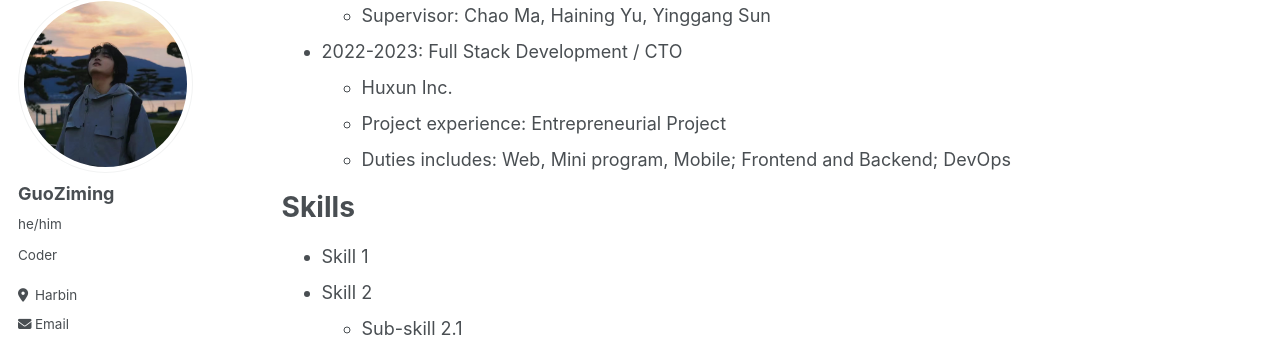
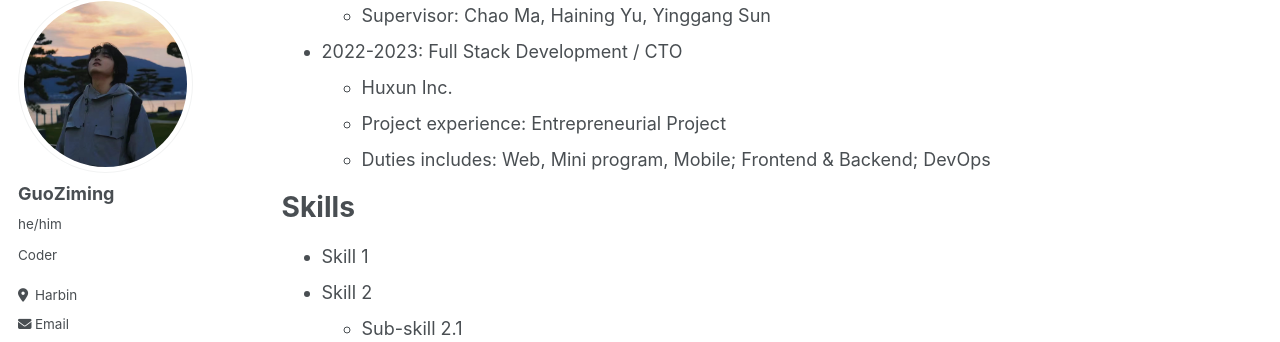
Before and after one commit to mcxiaoxiao/mcxiaoxiao.github.io, a Jekyll site: the page built from _pages/cv.md, in a window 1280 px wide and 900 px high, scrolled down 472 px. Shown: the part 111-453 px from the top of the window. Built offline with Jekyll 4.4.1, drawn with Linux system fonts in a browser that asks for light colours; some web fonts are replaced.

Commit message:
Update cv.md

```diff
--- a/_pages/cv.md
+++ b/_pages/cv.md
@@ -33,7 +33,7 @@ Work experience
 * 2022-2023: Full Stack Development / CTO
   * Huxun Inc.
   * Project experience: Entrepreneurial Project
-  * Duties includes: Web, Mini program, Mobile; Frontend and Backend; DevOps
+  * Duties includes: Web, Mini program, Mobile; Frontend & Backend; DevOps
 
 Skills
 ======
```
